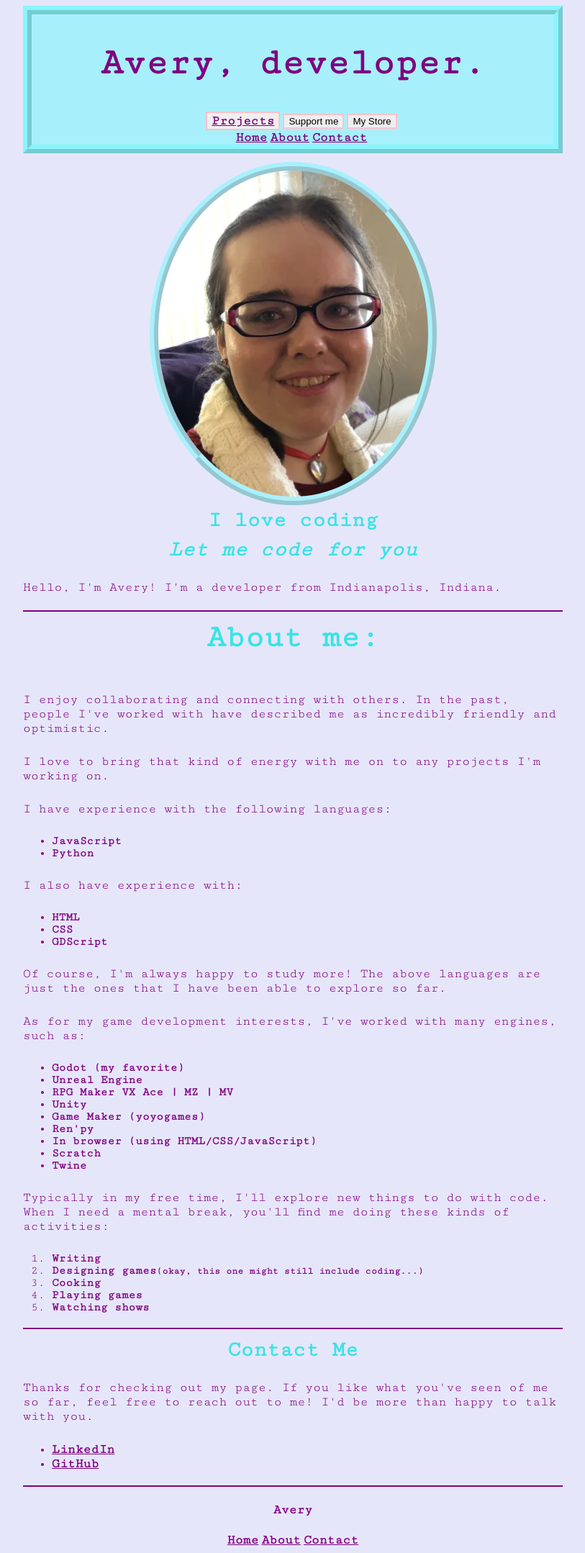
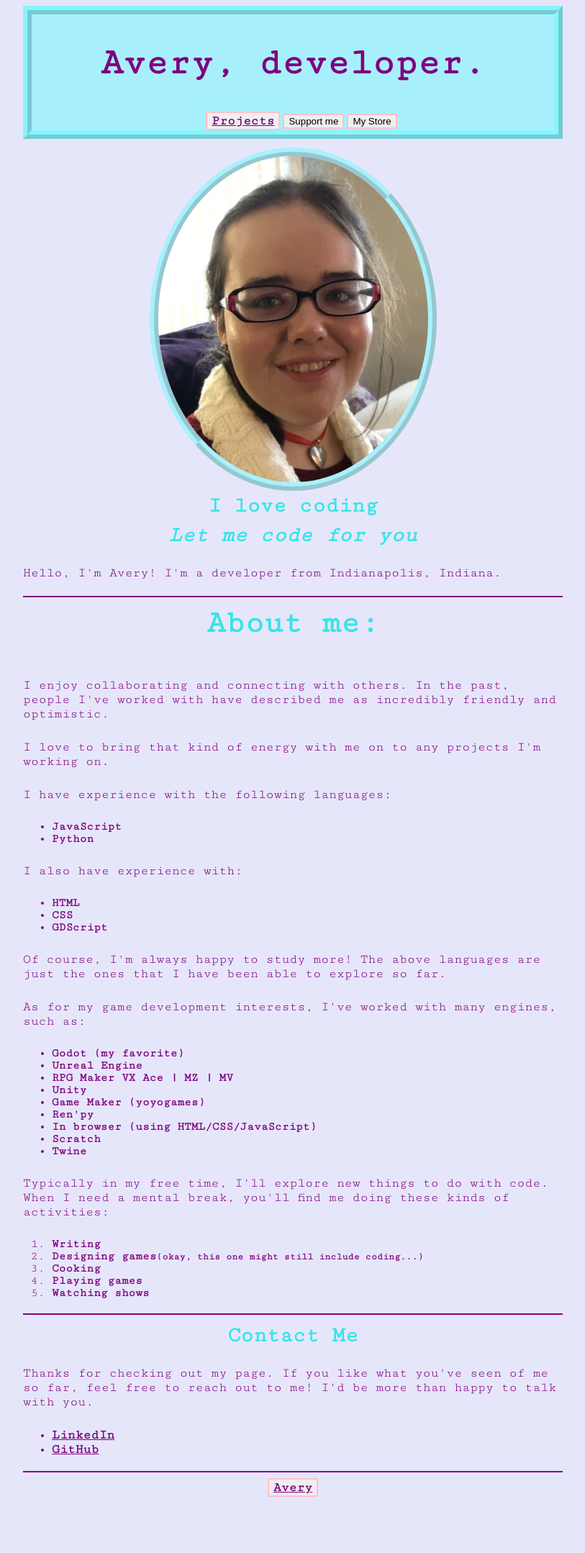
Before and after one commit to DeveloperAvery/Portfolio, a plain HTML site: page index.html in a window 1280 px wide. Shown: the whole page at 72% size, without its empty margins (233-1046 px from the left). After the commit the page ends 2088 px from the top, so only its background shows below. Drawn offline with Linux system fonts and the light colour scheme; a script that the page names is missing.

Commit message:
Fixed some links to be more intuitive

```diff
--- a/index.html
+++ b/index.html
@@ -18,9 +18,6 @@
           <button type="button">Support me</button>
           <button type="button">My Store</button>
           <br>
-          <a href="#home">Home</a>
-          <a href="#aboutMe">About</a>
-          <a href="#contact">Contact</a>
         </nav>
       </div>
     </header>
@@ -95,11 +92,8 @@
     <div>
       <hr>
       <!-- This is just a reminder that they visited my page, as well as additional links to jump back to something they may wish to revisit.-->
-      <p> <strong>Avery</strong> </p>
         <nav>
-          <a href="#home">Home</a>
-          <a href="#aboutMe">About</a>
-          <a href="#contact">Contact</a>
+          <button type="button"><a href="index.html"><strong>Avery</strong></a></button>
         </nav>
     </div>
     </footer>
--- a/style.css
+++ b/style.css
@@ -109,3 +109,7 @@ button {
   border-color: pink;
   border-style: solid;
 }
+
+.projecttext {
+  float: inline-end;
+}
```
Also changed, not shown: games.html (+1 -6 lines).
